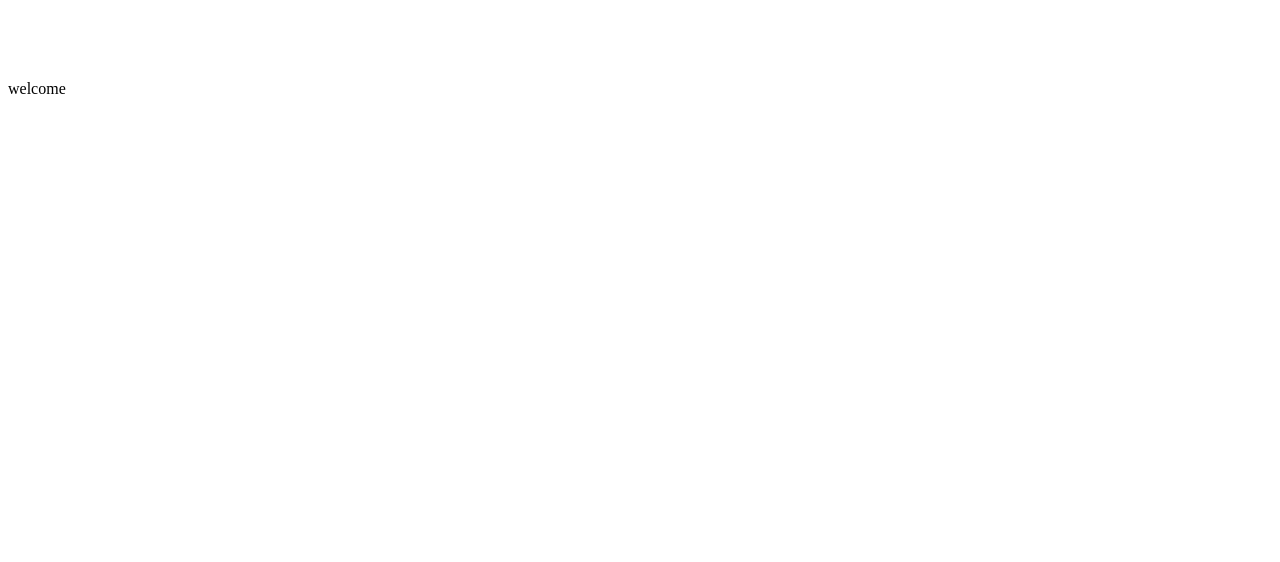
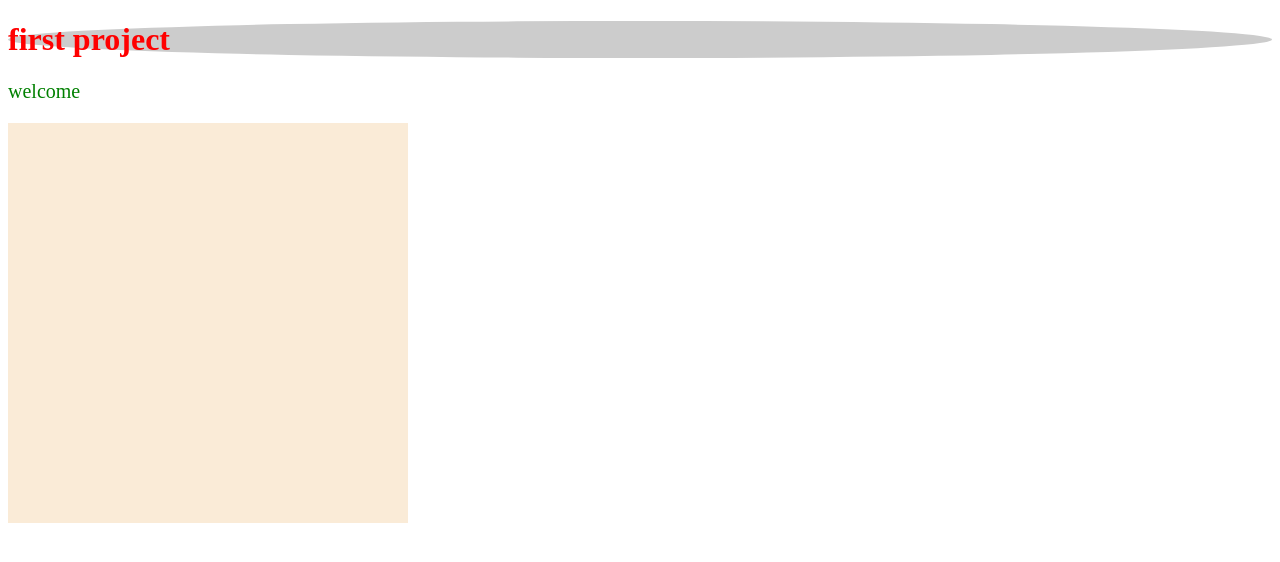
Before and after one commit to Technotart/git_test, a plain HTML site: page index.html in a window 1280 px wide. Drawn offline with Linux system fonts and the light colour scheme.

Commit message:
add new styles

```diff
--- a/index.html
+++ b/index.html
@@ -9,5 +9,8 @@
 <body>
   <h1>first project</h1>
   <p>welcome</p>
+  <div>
+    <div></div>
+  </div>
 </body>
 </html>
--- a/style.css
+++ b/style.css
@@ -1,8 +1,16 @@
 h1{
-    color:black;
+    color:red;
+    background-color: #ccc;
     border-radius: 50%;
 }
-h1{
-    color:white;
-    border-radius: 30%;
+p{
+color:green;
+font-size:20px;
 }
+
+div{
+    width: 400px;
+    height: 400px;
+    color:#ccc;
+    background-color: antiquewhite;
+}
```
